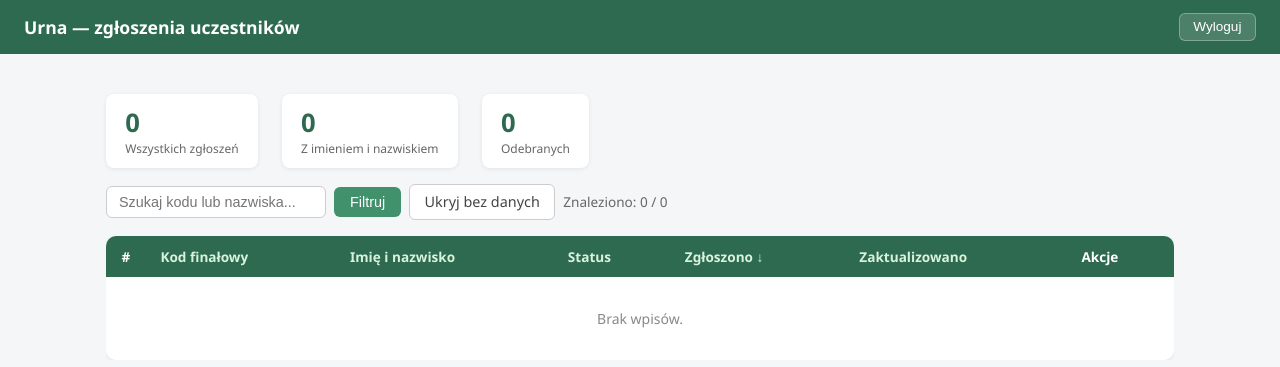
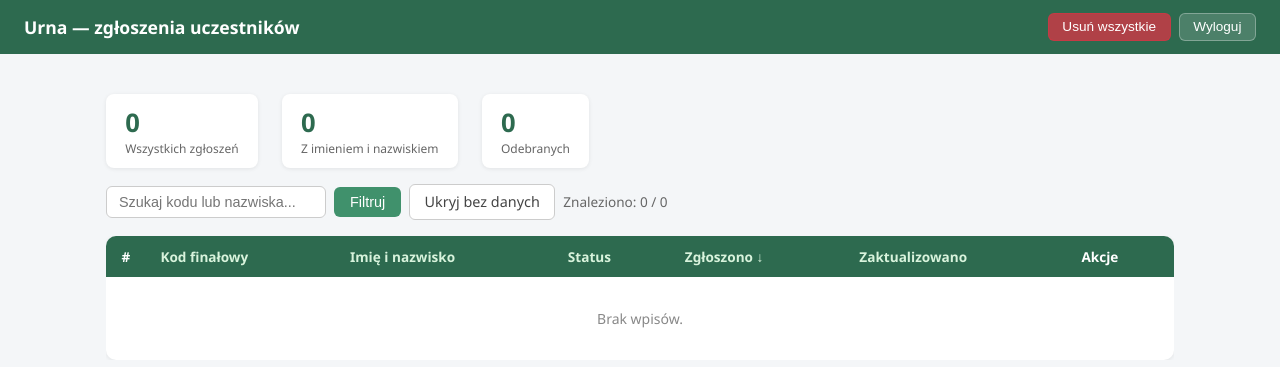
Before and after one commit to blmbyd/ro-gra, a PHP site: page /backend-php/admin/index.php in a window 1280 px wide. Shown: the top 367 px of the page. Run offline with PHP 8.4, Linux system fonts and the light colour scheme; the visitor is signed in with stand-in values (Sample User, id 1).

Commit message:
fix: Add delete all entries functionality with confirmation prompt

```diff
--- a/backend-php/admin/index.php
+++ b/backend-php/admin/index.php
@@ -115,6 +115,11 @@ if ($_SERVER['REQUEST_METHOD'] === 'POST') {
                     }
                 }
                 $error_msg = 'Nie udało się zapisać zmian.';
+
+            } elseif ($action === 'delete_all') {
+                write_json([]);
+                header('Location: ' . $_SERVER['PHP_SELF'] . '?msg=' . urlencode('Wszystkie wpisy zostały usunięte.'));
+                exit;
             }
         }
     }
@@ -249,6 +254,8 @@ function status_label(string $status): string
     .admin-header h1 { font-size: 1.1rem; }
     .btn-sm { padding: 0.35rem 0.85rem; background: rgba(255,255,255,0.15); color: #fff; border: 1px solid rgba(255,255,255,0.3); border-radius: 6px; font-size: 0.85rem; cursor: pointer; }
     .btn-sm:hover { background: rgba(255,255,255,0.25); }
+    .btn-sm-danger { background: rgba(220,53,69,0.75); border-color: rgba(220,53,69,0.5); }
+    .btn-sm-danger:hover { background: rgba(220,53,69,1); }
 
     /* Komunikaty */
     .msg { padding: 0.6rem 1rem; border-radius: 7px; margin: 1rem 0; font-size: 0.9rem; }
@@ -410,10 +417,18 @@ function status_label(string $status): string
 <!-- ===================== PANEL ADMINA ===================== -->
 <div class="admin-header">
   <h1>Urna &mdash; zgłoszenia uczestników</h1>
-  <form method="post">
-    <input type="hidden" name="action" value="logout">
-    <button type="submit" class="btn-sm">Wyloguj</button>
-  </form>
+  <div style="display:flex;gap:0.5rem;flex-wrap:wrap;align-items:center">
+    <form method="post"
+          onsubmit="return confirm('Usun\u0105\u0107 wszystkie wpisy? Operacja jest nieodwracalna.')">
+      <input type="hidden" name="action"     value="delete_all">
+      <input type="hidden" name="csrf_token" value="<?= esc($csrf) ?>">
+      <button type="submit" class="btn-sm btn-sm-danger">Usu&#324; wszystkie</button>
+    </form>
+    <form method="post">
+      <input type="hidden" name="action" value="logout">
+      <button type="submit" class="btn-sm">Wyloguj</button>
+    </form>
+  </div>
 </div>
 
 <div class="wrap">
```
